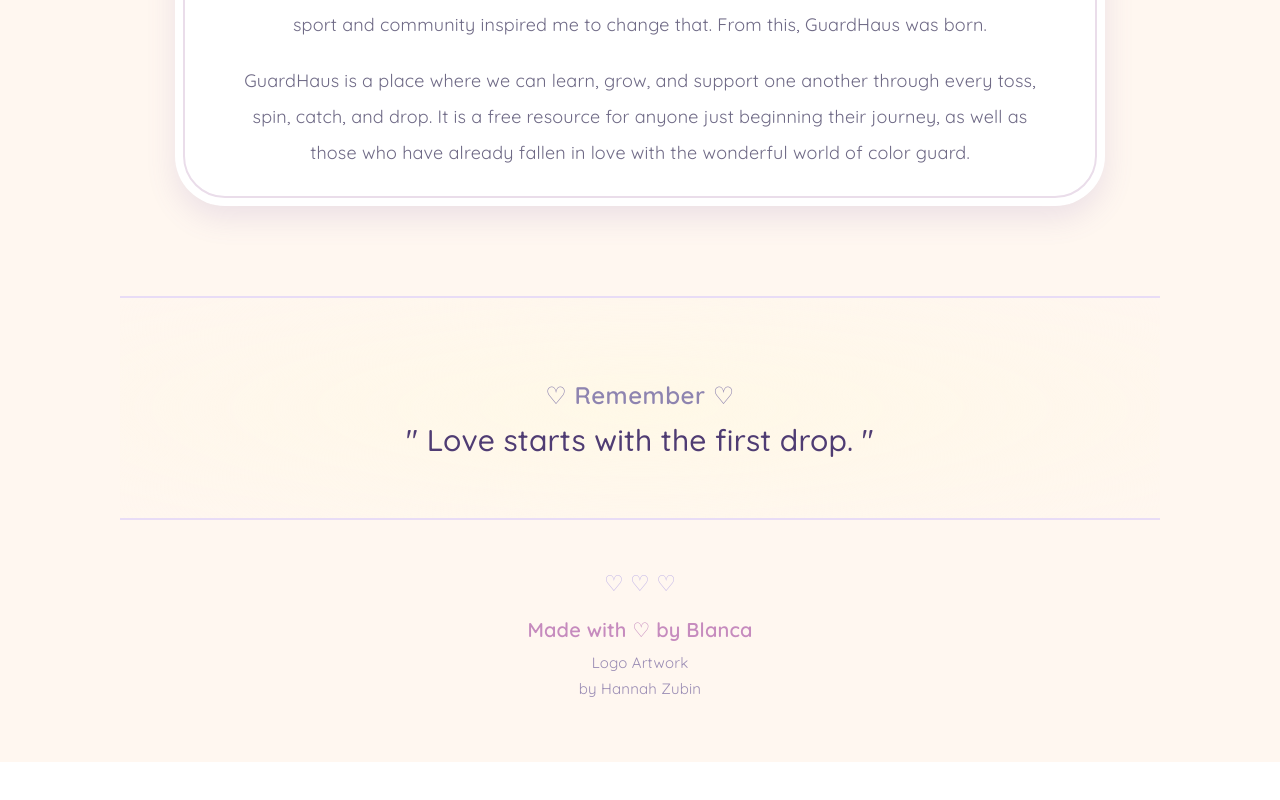
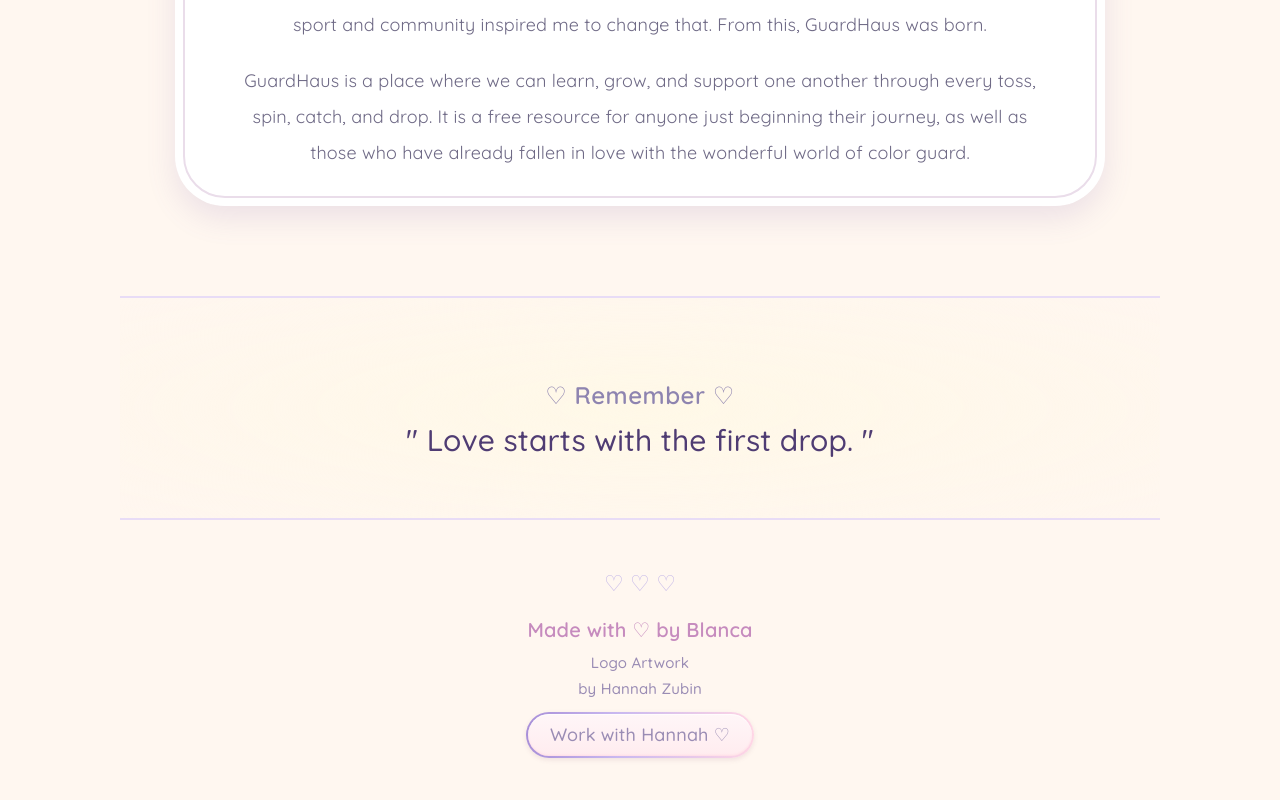
Before and after one commit to Najieli/guardhaus.github.io, a React (Vite) app: page / in a window 1280 px wide. Shown: the part 2184-2984 px from the top of the page. Before the commit the page ends 2946 px from the top, so only its background shows below. Built offline with nearby package versions, Linux system fonts and the light colour scheme; a web font is replaced by a local one.

Commit message:
Logo Designer Button Created

```diff
--- a/src/App.css
+++ b/src/App.css
@@ -594,6 +594,7 @@ background:
   color: #9A8CB4;
   margin-bottom: 10px;
   font-style: italic;
+  font-weight: 500;
 }
 
 .footer-made {
@@ -605,3 +606,44 @@ background:
   line-height: 1.4;
   margin-bottom: 6px;
 }
+
+.hannah-button {
+  display: inline-block;
+  padding: 8px 22px;
+  border: 2px solid transparent;
+  border-radius: 999px;
+  text-decoration: none;
+  color: #9A8CB4;
+  font-weight: 500;
+
+  background:
+  linear-gradient(#FFF6F8, #FFECEF) padding-box,
+  linear-gradient(
+  90deg,
+  #A88FD8 0%,
+
+  #C9B8F0 40%,
+
+  #FFD6E5 100%
+  ) border-box;
+
+  box-shadow:
+  inset 0 1px 1px rgba(255,255,255,.8),
+  inset 0 -1px 2px rgba(255,150,190,.18),
+  0 2px 5px rgba(128,70,110,.12);
+
+  transition: all .25s ease;
+}
+
+.hannah-button:hover {
+  transform: translateY(-2px);
+
+  background:
+    linear-gradient(#FFF9FA, #FFF1F4) padding-box,
+    linear-gradient(90deg, #C68BBE 0%, #FFB6D2 100%) border-box;
+
+  box-shadow:
+    inset 0 2px 3px rgba(255,255,255,.9),
+    inset 0 -2px 4px rgba(255,120,175,.3),
+    0 8px 16px rgba(128,70,110,.22);
+}
--- a/src/App.jsx
+++ b/src/App.jsx
@@ -398,6 +398,22 @@ function App() {
 
   </p>
 
+  <a
+
+  href= "#"
+
+  target="_blank"
+
+  rel="noopener noreferrer"
+
+  className="hannah-button"
+
+>
+
+  Work with Hannah ♡
+
+</a>
+
 
 </footer>
 
```
